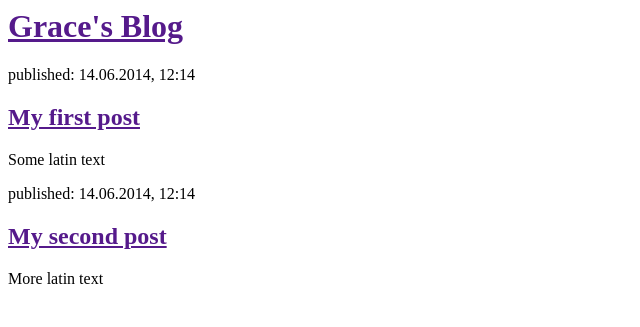
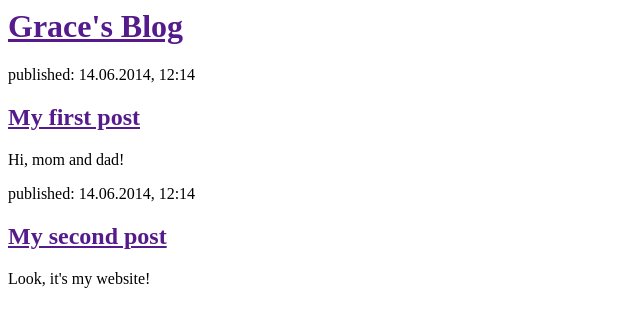
Before and after one commit to thegracerogers/my-first-blog, a Django app: page / in a window 1280 px wide. Shown: the top 327 px of the page, without its empty margins (0-640 px from the left). Run offline with Django 3.2, Linux system fonts and the light colour scheme.

Commit message:
Changed the HTML for the site.

```diff
--- a/blog/templates/blog/post_list.html
+++ b/blog/templates/blog/post_list.html
@@ -10,13 +10,13 @@
     <div>
       <p>published: 14.06.2014, 12:14</p>
       <h2><a href="">My first post</a></h2>
-      <p>Some latin text</p>
+      <p>Hi, mom and dad!</p>
     </div>
 
     <div>
       <p>published: 14.06.2014, 12:14</p>
       <h2><a href="">My second post</a></h2>
-      <p>More latin text</p>
+      <p>Look, it's my website!</p>
     </div>
 </body>
 </html>
```
